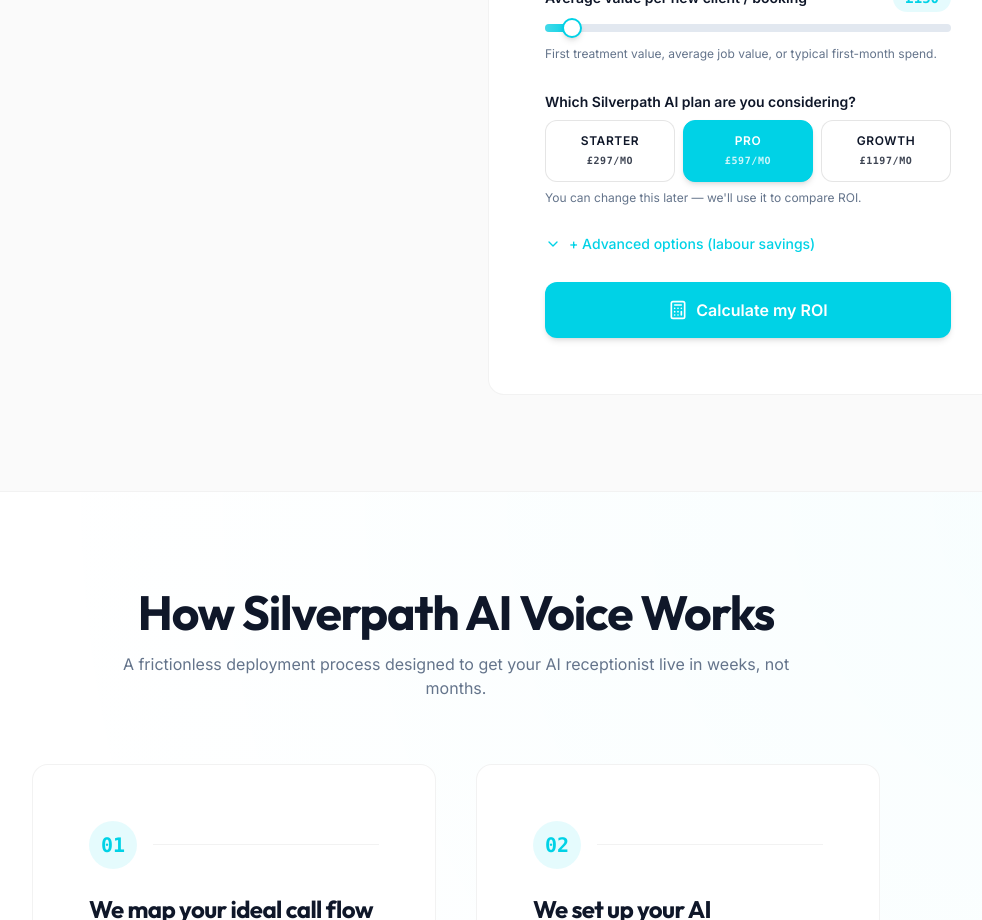
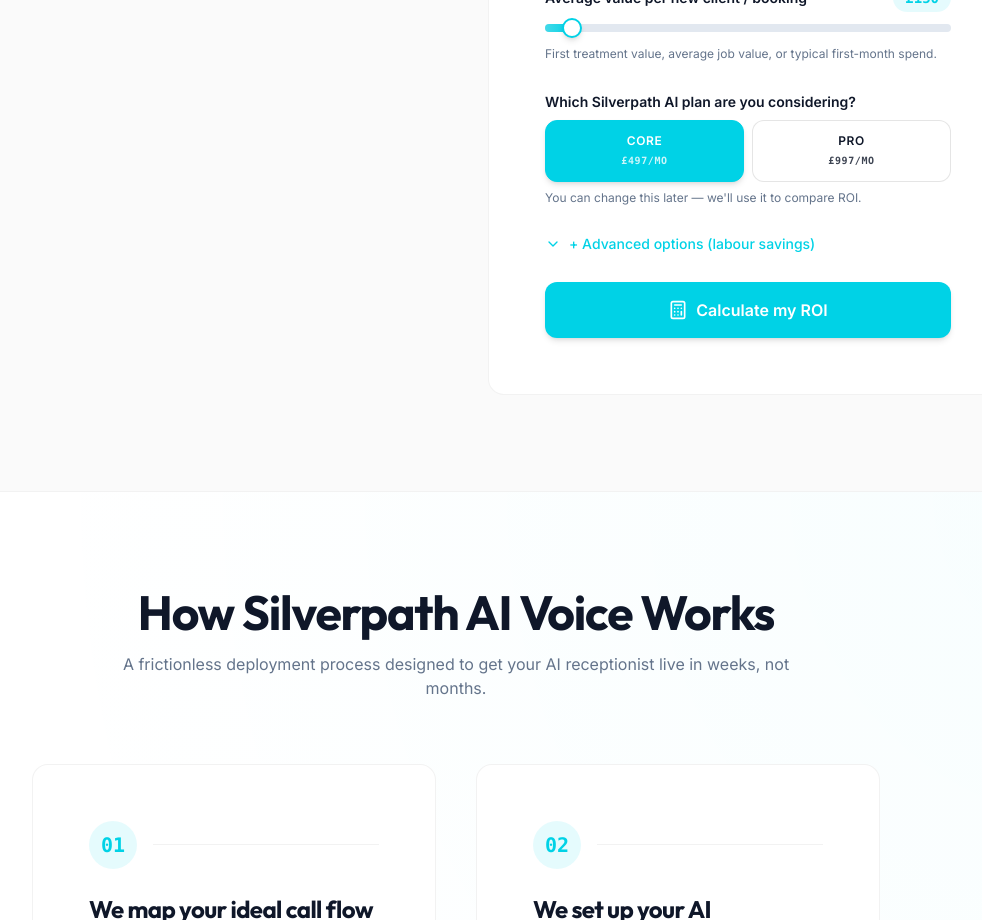
Before and after one commit to Silverpath-ai/silverpath-voice-website, a React (Vite) app: page / in a window 1280 px wide. Shown: the part 2840-3760 px from the top of the page, without its empty margins (184-1166 px from the left). Built offline with nearby package versions, Linux system fonts and the light colour scheme.

Commit message:
feat: align ROI calculator pricing tiers with Core and Pro plans

```diff
--- a/src/components/home/ProblemROI.tsx
+++ b/src/components/home/ProblemROI.tsx
@@ -10,9 +10,8 @@
 const RECOVERY_FACTOR = 0.8;
 const WEEKS_PER_MONTH = 4.33;
 const PLAN_PRICES: Record<string, number> = {
-  starter: 297,
-  professional: 597,
-  growth: 1197,
+  core: 497,
+  pro: 997,
 };
 
 const BUSINESS_TYPES = [
@@ -177,7 +176,7 @@
   const [missedPercent, setMissedPercent] = useState(20);
   const [conversionPercent, setConversionPercent] = useState(25);
   const [revenuePerBooking, setRevenuePerBooking] = useState(150);
-  const [plan, setPlan] = useState<string>("professional");
+  const [plan, setPlan] = useState<string>("core");
 
   // Advanced mode
   const [showAdvanced, setShowAdvanced] = useState(false);
@@ -217,12 +216,7 @@
       ? (recoveredRevenuePerMonth + labourSavingsPerMonth) / planMonthlyCost
       : 0;
 
-  const planLabel =
-    plan === "starter"
-      ? "Starter"
-      : plan === "professional"
-        ? "Professional"
-        : "Growth";
+  const planLabel = plan === "core" ? "Core" : "Pro";
 
   const businessCopy = BUSINESS_COPY[businessType] || BUSINESS_COPY[""];
 
@@ -360,8 +354,8 @@
                     <label className="text-sm font-semibold text-foreground block">
                       Which Silverpath AI plan are you considering?
                     </label>
-                    <div className="grid grid-cols-3 gap-2">
-                      {(["starter", "professional", "growth"] as const).map(
+                    <div className="grid grid-cols-2 gap-2">
+                      {(["core", "pro"] as const).map(
                         (p) => (
                           <button
                             key={p}
@@ -372,11 +366,7 @@
                                 : "bg-white text-foreground border-black/10 hover:border-primary/30"
                             }`}
                           >
-                            {p === "starter"
-                              ? "Starter"
-                              : p === "professional"
-                                ? "Pro"
-                                : "Growth"}
+                            {p === "core" ? "Core" : "Pro"}
                             <span className="block text-[10px] mt-1 font-mono opacity-80">
                               £{PLAN_PRICES[p]}/mo
                             </span>
```
